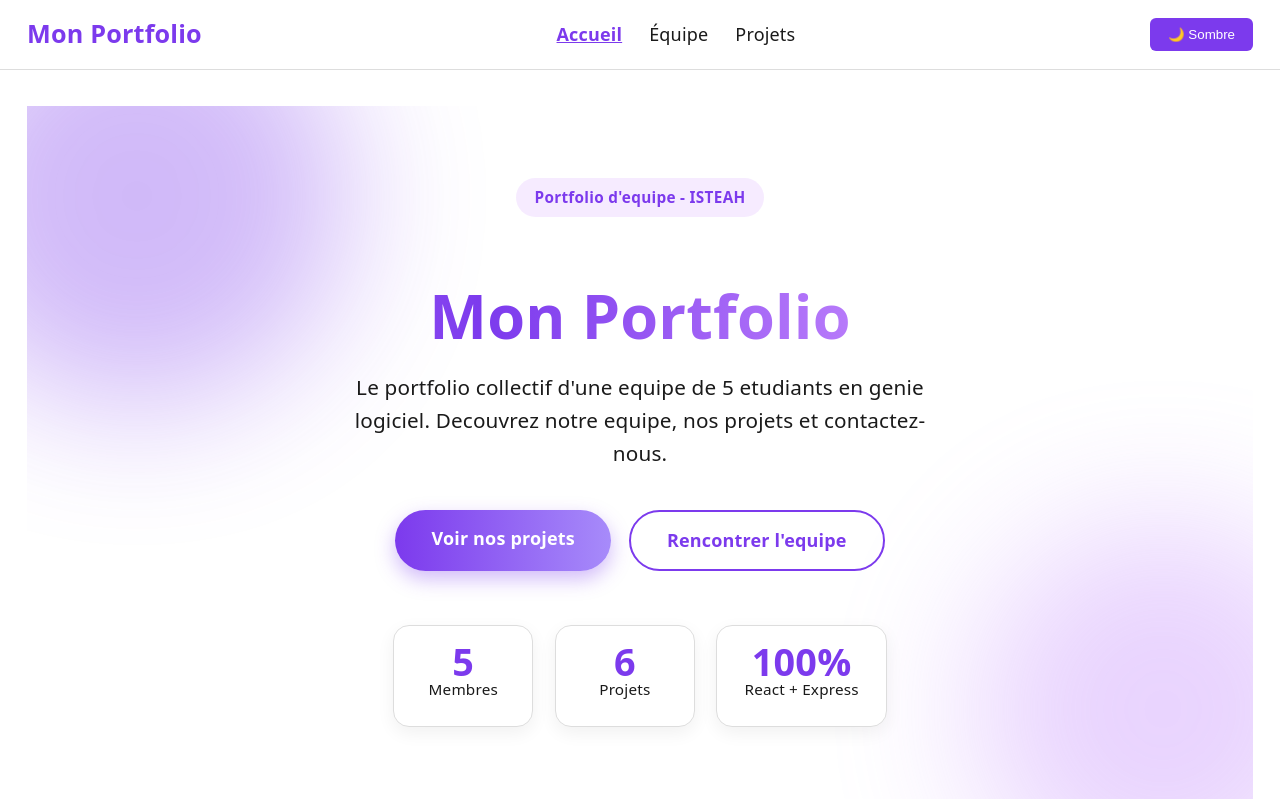
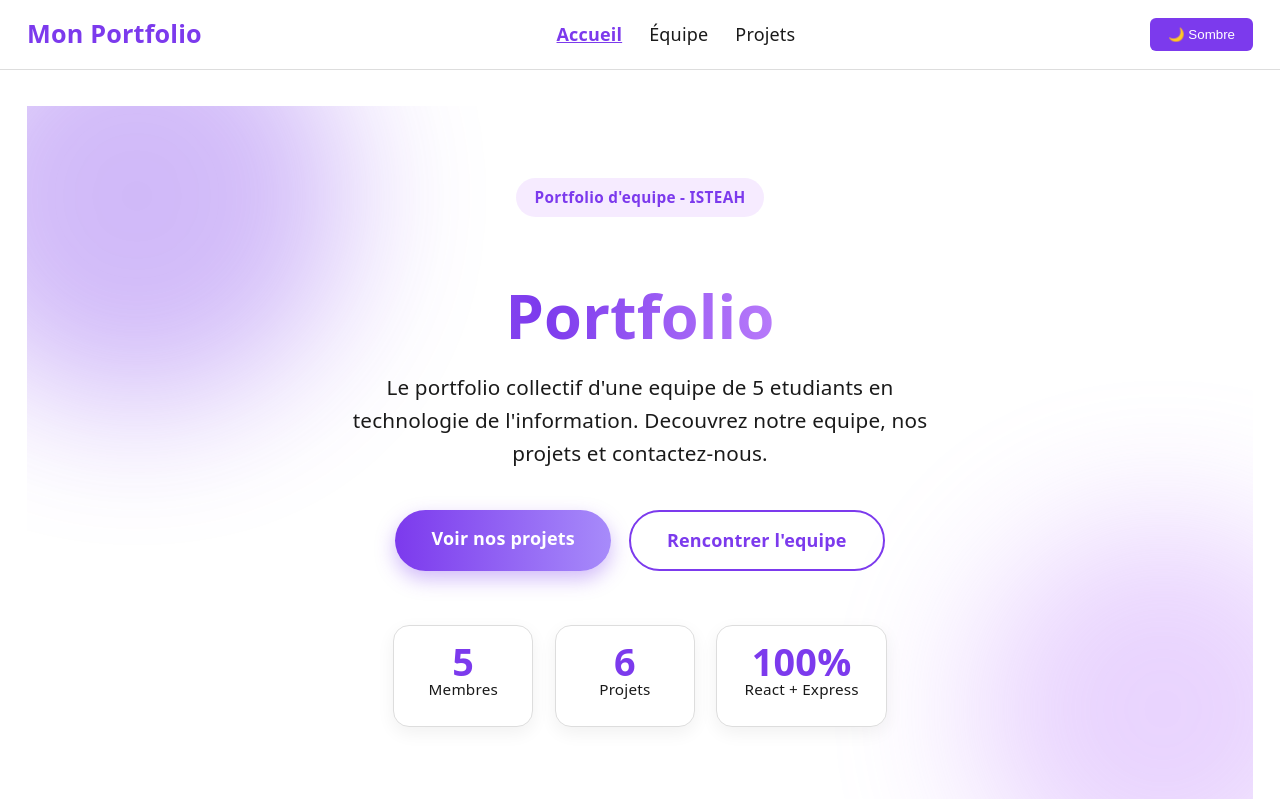
Before and after one commit to abentechpn/portfolio-equipe, a React (Vite) app in the folder client/: page / in a window 1280 px wide. Shown: the top 801 px of the page. Built offline with nearby package versions, Linux system fonts and the light colour scheme.

Commit message:
Correction du titre et de la description de la page Accueil

```diff
--- a/client/src/pages/Accueil.jsx
+++ b/client/src/pages/Accueil.jsx
@@ -7,9 +7,9 @@ export default function Accueil() {
   return (
     <div className="accueil-hero">
       <span className="accueil-badge">Portfolio d'equipe - ISTEAH</span>
-      <h1 className="accueil-titre">Mon Portfolio</h1>
+      <h1 className="accueil-titre">Portfolio</h1>
       <p className="accueil-soustitre">
-        Le portfolio collectif d'une equipe de 5 etudiants en genie logiciel.
+        Le portfolio collectif d'une equipe de 5 etudiants en technologie de l'information.
         Decouvrez notre equipe, nos projets et contactez-nous.
       </p>
 
```
